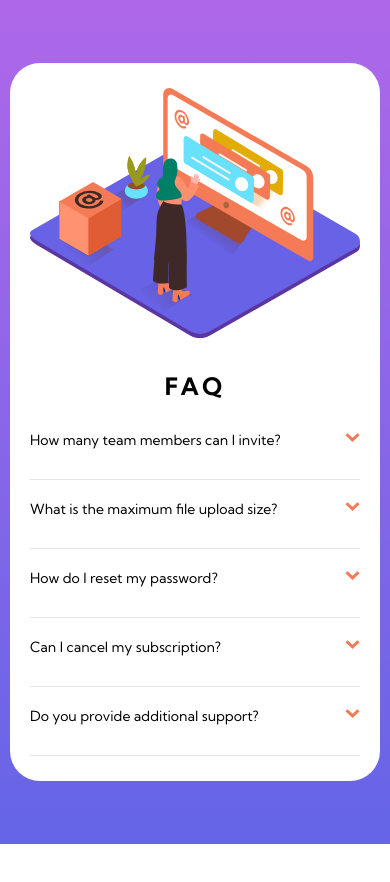
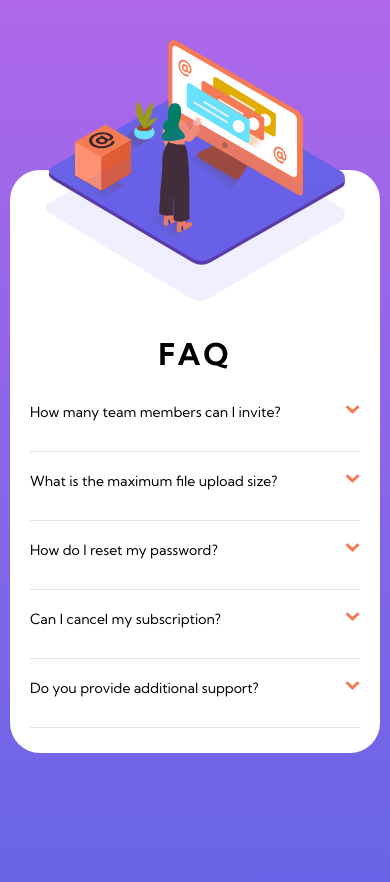
Before and after one commit to dzevad-cyber/frontendmentor-accordion-faq, a website: page index.html in a window 390 px wide. Before the commit the page ends 844 px from the top, so only its background shows below. Drawn offline with Linux system fonts and the light colour scheme.

Commit message:
finished header image on mobile

```diff
--- a/index.html
+++ b/index.html
@@ -20,7 +20,7 @@
       <section class="faq-accordion">
         <header class="faq-accordion__header">
           <img
-            src="./images/illustration-woman-online-mobile.svg"
+            src="./images/illustration-woman-bg-mobile.svg"
             alt="header illustration"
             title="woman illustration"
           />
--- a/sass/base/_global.scss
+++ b/sass/base/_global.scss
@@ -10,6 +10,7 @@
 
   --fz-base: 1.6rem;
   --fz-small: 1.2rem;
+  --fz-title: 3rem;
 
   --fw-regular: 400;
   --fw-bold: 700;
@@ -43,5 +44,5 @@ body {
 
   display: grid;
   place-content: center;
-  padding: 5rem 1rem;
+  padding: 17rem 1rem;
 }
--- a/sass/compoents/__faq-accordion.scss
+++ b/sass/compoents/__faq-accordion.scss
@@ -6,15 +6,25 @@
   background-color: var(--bg-faq-accordion);
   border-radius: 30px;
   padding: 2.5rem 2rem;
+  position: relative;
+
+  &__header {
+    position: absolute;
+    top: -130px;
+    left: 50%;
+    transform: translateX(-50%);
+    width: 300px;
+  }
 
   &__body {
     display: grid;
     justify-items: center;
     row-gap: 3rem;
+    margin-top: 140px;
   }
 
   &__title {
-    font-size: 24px;
+    font-size: var(--fz-title);
     text-transform: uppercase;
     letter-spacing: 3px;
     font-weight: var(--fw-bold);
```
Also changed, not shown: images/illustration-woman-bg-mobile.svg (added), style.css, 1 other file.
